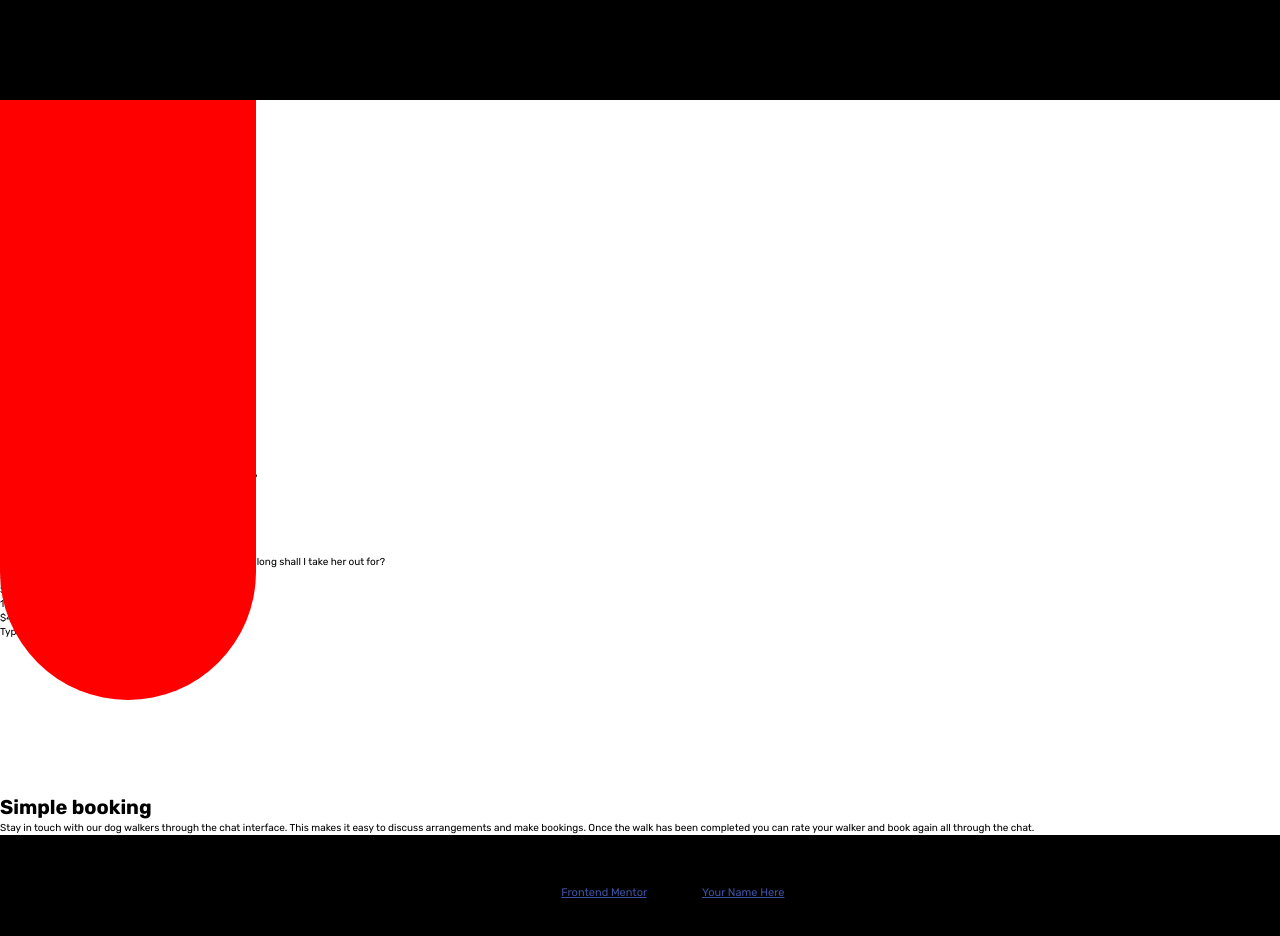
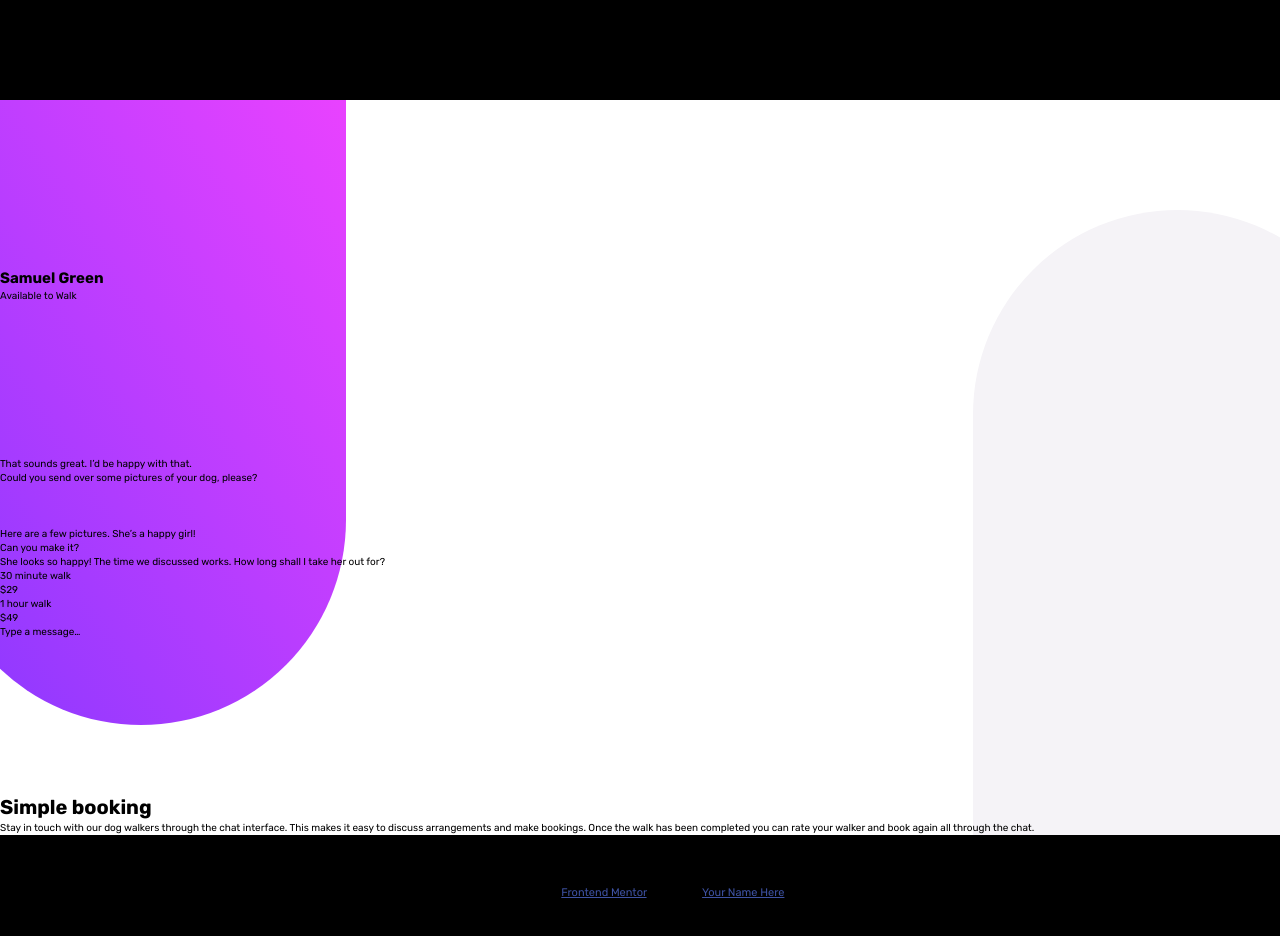
Before and after one commit to TrellixVulnTeam/chatApp_0KZ8, a website: page index.html in a window 1280 px wide. Drawn offline with Linux system fonts and the light colour scheme.

Commit message:
added some markup

```diff
--- a/sass/base/_base.scss
+++ b/sass/base/_base.scss
@@ -11,7 +11,6 @@ html {
 }
 
 .container {
-  position: relative;
   line-height: 1.4;
   font-weight: 400;
   font-family: "Rubik", sans-serif;
--- a/sass/pages/_home.scss
+++ b/sass/pages/_home.scss
@@ -1,23 +1,38 @@
 .app {
   &__container {
+    overflow: hidden;
+    position: relative;
     background-color: hsl(0, 0%, 100%);
     max-width: 144rem;
     width: 100%;
+    z-index: 1;
 
     &--bg-1,
     &--bg-2 {
       position: absolute;
+      z-index: -1;
+      width: 32%;
+      height: 85%;
     }
 
     &--bg-1 {
-      height: 60%;
-      width: 20%;
-      background-color: red;
-      border-bottom-right-radius: 18rem;
-      border-bottom-left-radius: 18rem;
+      top: 0;
+      left: -5%;
+      border-bottom-right-radius: 25rem;
+      border-bottom-left-radius: 25rem;
+      background: linear-gradient(
+        to left bottom,
+        hsl(293, 100%, 63%),
+        hsl(264, 100%, 61%)
+      );
     }
 
     &--bg-2 {
+      bottom: 0;
+      right: -8%;
+      background-color: hsl(270, 20%, 96%);
+      border-top-right-radius: 25rem;
+      border-top-left-radius: 25rem;
     }
   }
 }
```
Also changed, not shown: css/style.css.
